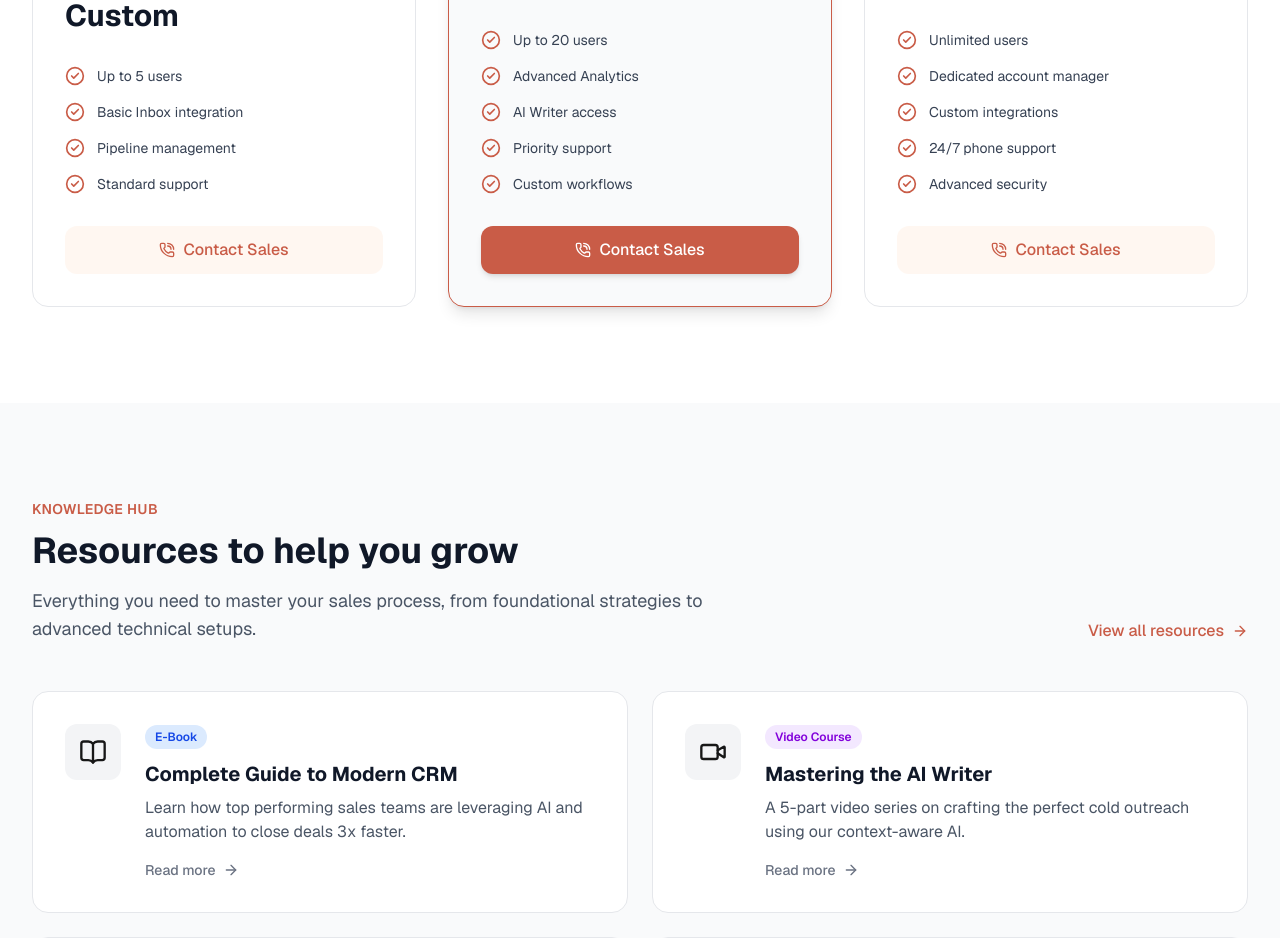
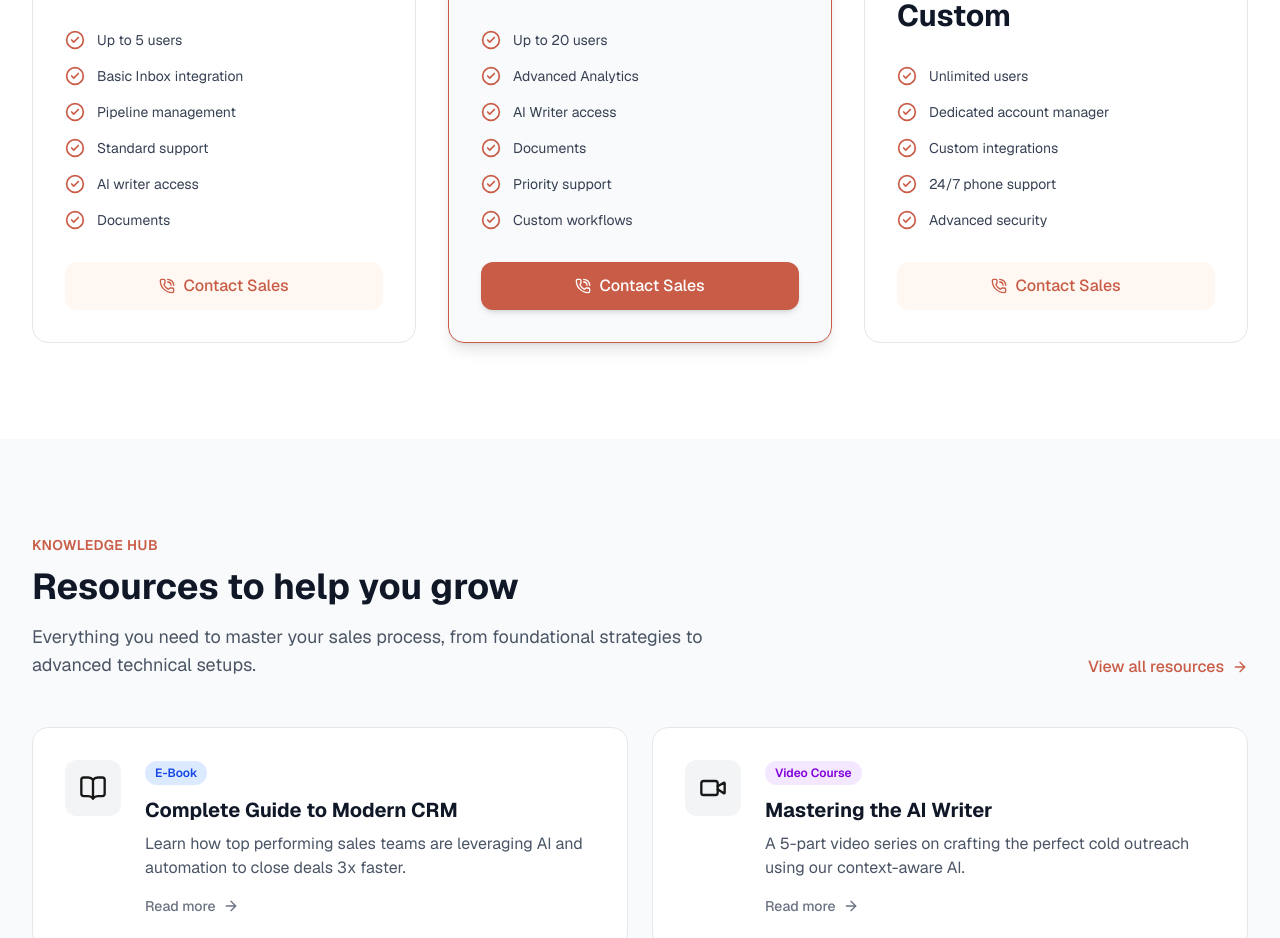
Before and after one commit to M360-Suites/crm-landing-page, a Next.js app: page / in a window 1280 px wide. Shown: the part 4980-5918 px from the top of the page. Built offline with nearby package versions, Linux system fonts and the light colour scheme.

Commit message:
Update Pricing.tsx

```diff
--- a/components/Pricing.tsx
+++ b/components/Pricing.tsx
@@ -8,13 +8,13 @@ const tiers = [
   {
     name: "Starter",
     description: "Perfect for small teams just getting started with CRM.",
-    features: ["Up to 5 users", "Basic Inbox integration", "Pipeline management", "Standard support"],
+    features: ["Up to 5 users", "Basic Inbox integration", "Pipeline management", "Standard support", "AI writer access", "Documents"],
     highlighted: false,
   },
   {
     name: "Professional",
     description: "Ideal for growing sales teams needing advanced tools.",
-    features: ["Up to 20 users", "Advanced Analytics", "AI Writer access", "Priority support", "Custom workflows"],
+    features: ["Up to 20 users", "Advanced Analytics", "AI Writer access", "Documents", "Priority support", "Custom workflows"],
     highlighted: true,
   },
   {
```
